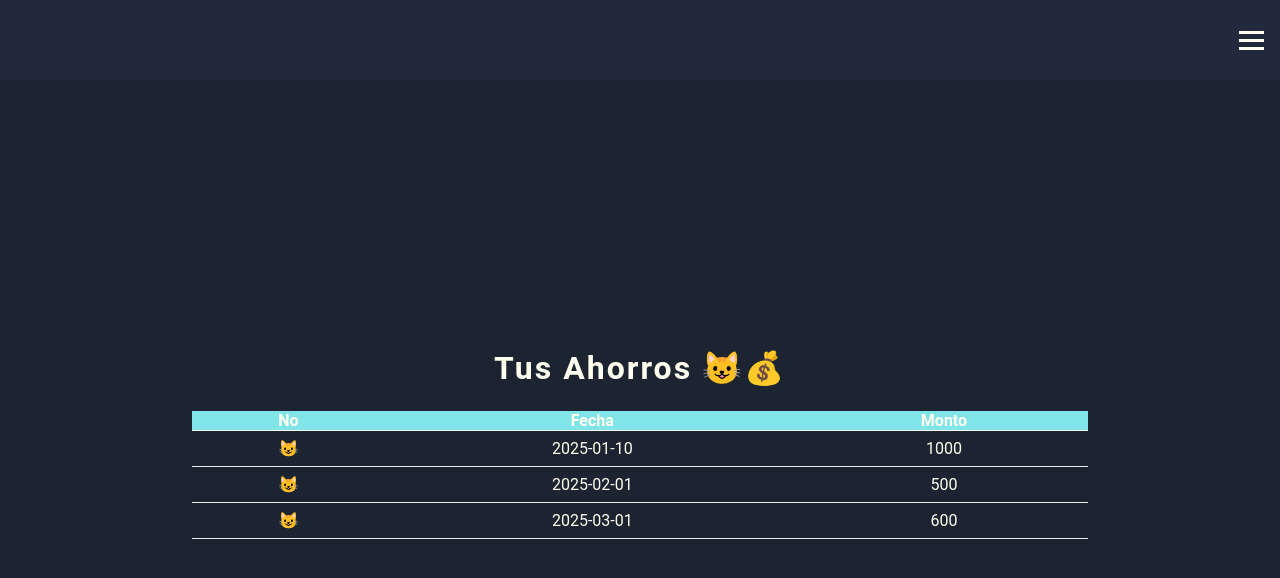
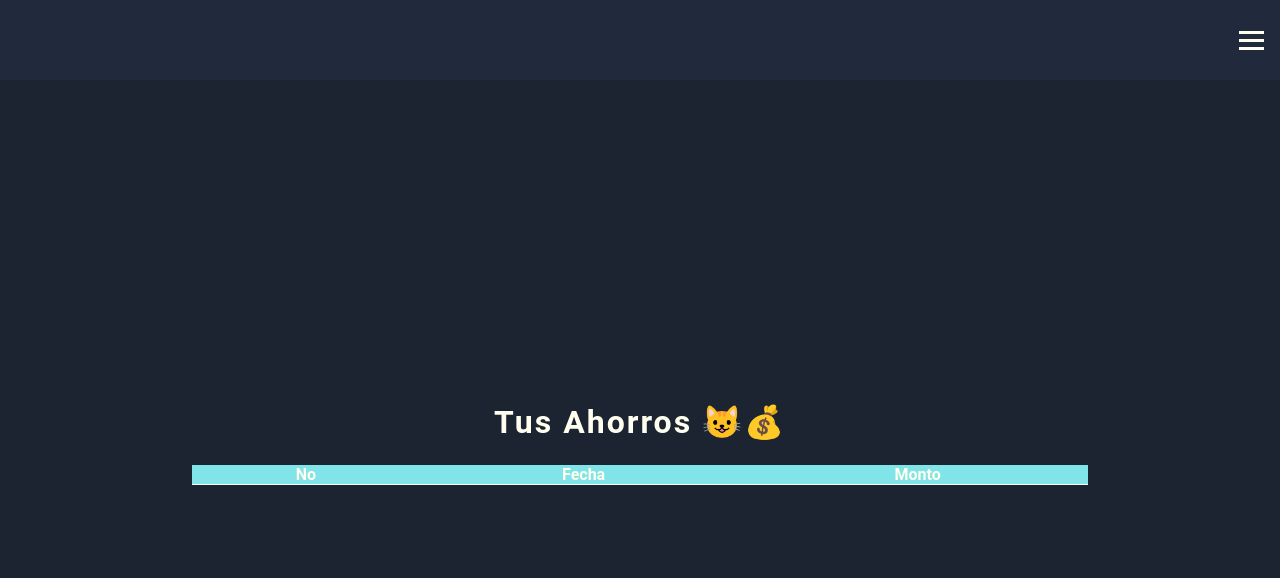
Before and after one commit to rubcode/react-michi-saving, a React (Create React App) app: page /views in a window 1280 px wide. Shown: the top 578 px of the page. Built offline with nearby package versions, Linux system fonts and the light colour scheme.

Commit message:
Create component tabl

```diff
--- a/src/App.js
+++ b/src/App.js
@@ -2,10 +2,12 @@ import ContainerSaving from "./components/containers/Containers/container-saving
 import ContainerGoal from "./components/containers/Containers/container-goal";
 import ContainerViewSaving from "./components/containers/Containers/container-view-saving";
 import { BrowserRouter as Router, Routes, Route } from "react-router-dom";
+import { ContributionsProvider } from "./contexts/contributionsContext";
 
 function App() {
   return (
     <div className="App">
+      <ContributionsProvider>
         <Router>
           <Routes>
             <Route path="/" element={<ContainerGoal/>} />
@@ -13,6 +15,7 @@ function App() {
             <Route path="views" element={<ContainerViewSaving/>} />
           </Routes>
         </Router>
+      </ContributionsProvider>
     </div>
   );
 }
--- a/src/components/containers/Containers/container-saving.js
+++ b/src/components/containers/Containers/container-saving.js
@@ -1,6 +1,7 @@
 import styled from 'styled-components'
 import FormSaving from '../../forms/form-saving'
-import { useState,useEffect } from 'react'
+import { useState,useEffect, useContext } from 'react'
+import { ContributionsContext } from '../../../contexts/contributionsContext'
 import Navbar from './navbar'
 import Menu from '../menu'
 
@@ -35,6 +36,7 @@ function ContainerSaving() {
     const [savings, setSavings] = useState(0)
     const [activeMenu, setActiveMenu] = useState(false);
     const className = activeMenu ? 'active' : '';
+    const { contributionsList, setContributionsList } = useContext(ContributionsContext);
     useEffect(() => {
         const savingsLocal = localStorage.getItem("michi-savings");
         if (savingsLocal !== undefined && savingsLocal !== null) {
@@ -58,6 +60,8 @@ function ContainerSaving() {
                 <FormSaving
                     savings={savings}
                     setSavings={setSavings}
+                    contributionsList={contributionsList}
+                    setContributionsList={setContributionsList}
                 />
             </ContainerSavingStyled>
         </>
--- a/src/components/containers/Containers/container-view-saving.js
+++ b/src/components/containers/Containers/container-view-saving.js
@@ -1,7 +1,8 @@
 import styled from 'styled-components'
 import Navbar from './navbar'
 import Menu from '../menu'
-import { useState } from 'react'
+import { useState,useContext } from 'react'
+import { ContributionsContext } from '../../../contexts/contributionsContext'
 import Table from '../../tables/table'
 
 const ContainerViewSavingStyled = styled.div`
@@ -27,13 +28,16 @@ const ContainerViewSavingStyled = styled.div`
 function ContainerViewSaving() {
     const [activeMenu, setActiveMenu] = useState(false);
     const className = activeMenu ? 'active' : '';
+    const { contributionsList } = useContext(ContributionsContext);
     return (
         <>
             <Navbar setActiveMenu={setActiveMenu}/>
             <Menu className={className} />
             <ContainerViewSavingStyled>
                 <h1 className="title">Tus Ahorros 😺💰</h1>
-                <Table/>
+                <Table
+                    data={contributionsList}
+                />
             </ContainerViewSavingStyled>
         </>
 
--- a/src/components/forms/form-saving.js
+++ b/src/components/forms/form-saving.js
@@ -34,6 +34,16 @@ function FormSaving({...props}) {
             return
         }
         const savings = props.savings + parseFloat(savingsMount)
+        const today = new Date()
+        const date = today.getDate() + "/" + (today.getMonth() + 1) + "/" + today.getFullYear()
+        const contribution = {
+            no: "😺",
+            date: date,
+            mount: parseInt(savingsMount),
+        }
+
+        props.setContributionsList((prev) => [...prev, contribution])
+        console.log(props.contributionsList)
         props.setSavings(savings)
         localStorage.setItem("michi-savings", savings)
 
--- a/src/components/tables/table.js
+++ b/src/components/tables/table.js
@@ -16,20 +16,16 @@ const TableStyled = styled.table`
     }
 `
 
-function Table() {
+function Table({...props}) {
     const headers = ["No","Fecha","Monto"]
-    const data = [
-        {no: "😺", date: "2025-01-10", amount: 1000},
-        {no: "😺", date: "2025-02-01", amount: 500},
-        {no: "😺", date: "2025-03-01", amount: 600},
-    ]
+
     return (
         <TableStyled>
             <Thead
                 headers={headers}
             />
             <Tbody
-                data={data}
+                data={props.data}
             />
         </TableStyled>
     )
--- a/src/components/tables/tbody.js
+++ b/src/components/tables/tbody.js
@@ -18,6 +18,7 @@ const TbodyStyled = styled.tbody`
 `
 
 function Tbody({data}) {
+    console.log(data)
     return (
         <TbodyStyled>
             {
--- /dev/null
+++ b/src/contexts/contributionsContext.js
@@ -0,0 +1,13 @@
+import { createContext,useState } from "react";
+
+export const ContributionsContext = createContext();
+
+export function ContributionsProvider({ children }) {
+  const [contributionsList, setContributionsList] = useState([]);
+
+  return (
+    <ContributionsContext.Provider value={{ contributionsList, setContributionsList }}>
+      {children}
+    </ContributionsContext.Provider>
+  );
+}
--- /dev/null
+++ b/src/services/data.js
@@ -0,0 +1 @@
+export const data = []
```
Lines whose indentation alone changed are shown as unchanged.
